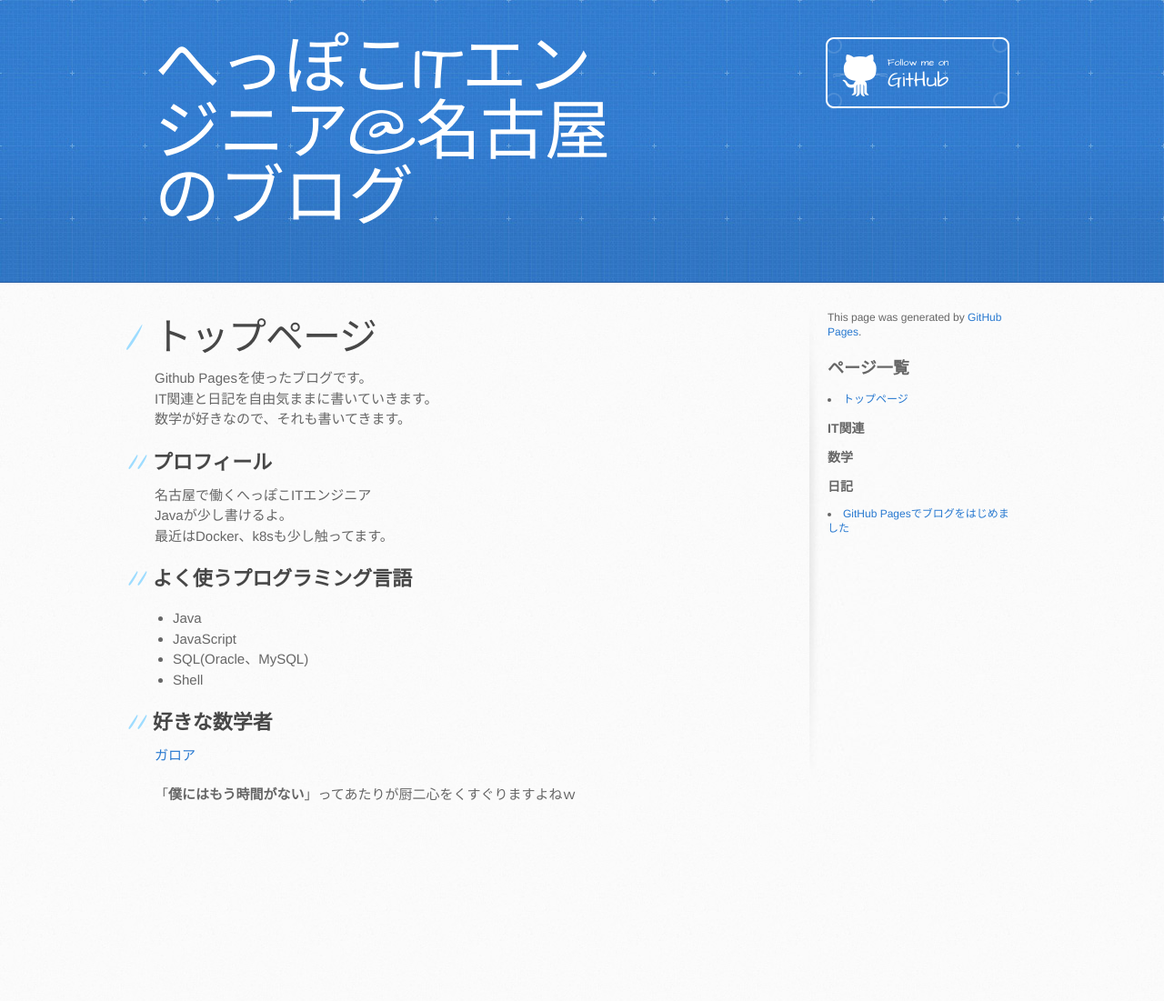
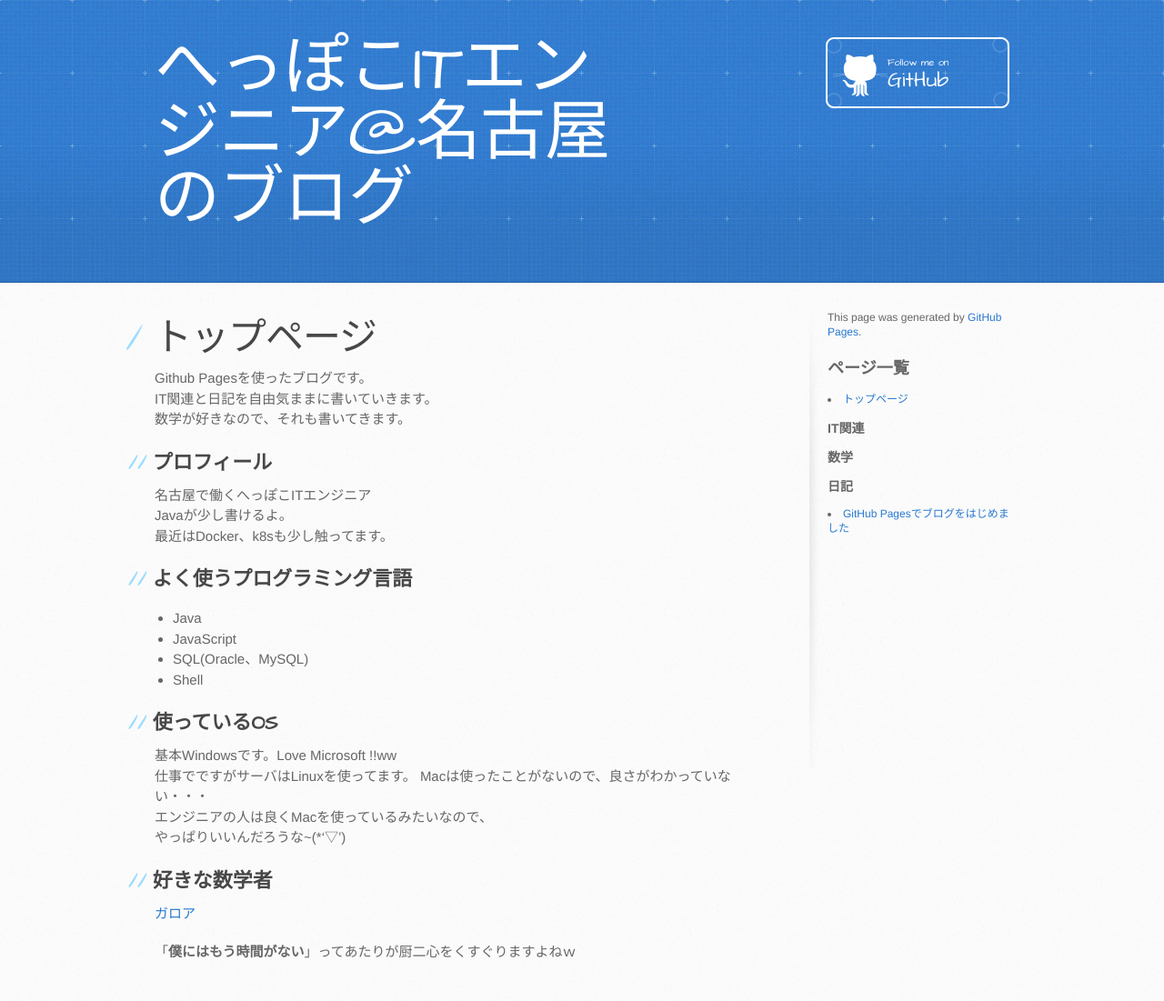
Before and after one commit to mtaketani113/mtaketani113.github.io, a Jekyll site: the page built from index.md, in a window 1280 px wide. Shown: the whole page at 91% size. Built offline with Jekyll 4.4.1, drawn with Linux system fonts in a browser that asks for light colours; the repository's description, which GitHub fills in, is left out; before the commit the page ends 928 px from its top, so only the background shows below that.

Commit message:
トップページに追記

```diff
--- a/index.md
+++ b/index.md
@@ -19,6 +19,14 @@ Javaが少し書けるよ。
 - SQL(Oracle、MySQL)
 - Shell
 
+## 使っているOS
+
+基本Windowsです。Love Microsoft !!ww
+仕事でですがサーバはLinuxを使ってます。
+Macは使ったことがないので、良さがわかっていない・・・
+エンジニアの人は良くMacを使っているみたいなので、
+やっぱりいいんだろうな~(*'▽')
+
 ## 好きな数学者
 
 [ガロア](https://ja.wikipedia.org/wiki/%E3%82%A8%E3%83%B4%E3%82%A1%E3%83%AA%E3%82%B9%E3%83%88%E3%83%BB%E3%82%AC%E3%83%AD%E3%82%A2)
```
